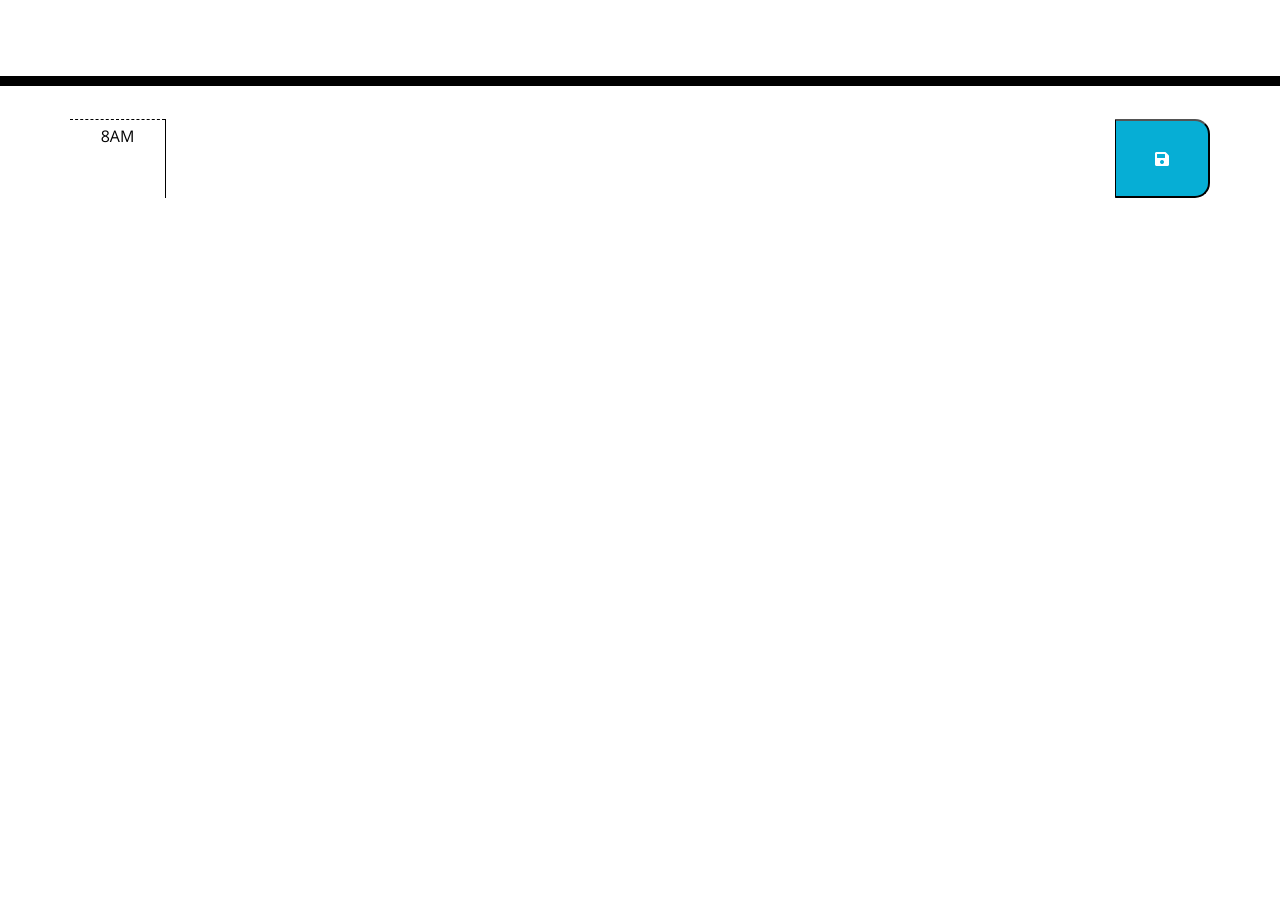
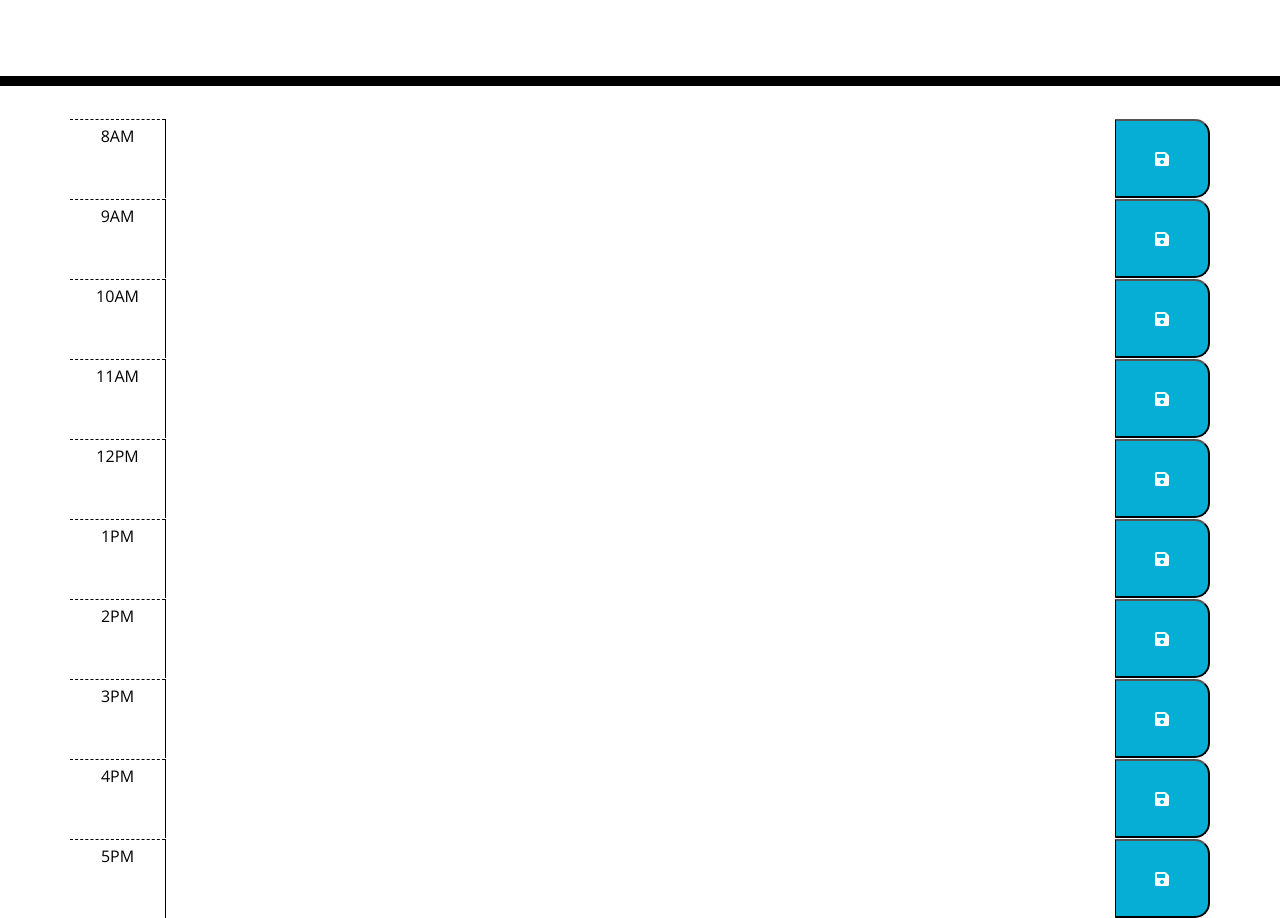
Before and after one commit to krosario314/workDayScheduler, a plain HTML site: page Develop/index.html in a window 1280 px wide. Shown: the part 182-1100 px from the top of the page. Before the commit the page ends 800 px from the top, so only its background shows below. Drawn offline with nearby package versions, Linux system fonts and the light colour scheme; files that its build step writes are made by us from their sources.

Commit message:
hour elements, added js script

```diff
--- a/Develop/index.html
+++ b/Develop/index.html
@@ -30,8 +30,53 @@
     </header>
     <div class="container">
       <!-- Timeblocks go here -->
-      <div class="row time-block" id="8">
+      <div class="row time-block" id="8am">
         <div class="col-1 hour pt-2">8AM</div>
+        <textarea class="col-10 plan"></textarea>
+        <button class="col-1 saveBtn"><i class="fas fa-save"></i></button>
+      </div>
+      <div class="row time-block" id="9am">
+        <div class="col-1 hour pt-2">9AM</div>
+        <textarea class="col-10 plan"></textarea>
+        <button class="col-1 saveBtn"><i class="fas fa-save"></i></button>
+      </div>
+      <div class="row time-block" id="10am">
+        <div class="col-1 hour pt-2">10AM</div>
+        <textarea class="col-10 plan"></textarea>
+        <button class="col-1 saveBtn"><i class="fas fa-save"></i></button>
+      </div>
+      <div class="row time-block" id="11am">
+        <div class="col-1 hour pt-2">11AM</div>
+        <textarea class="col-10 plan"></textarea>
+        <button class="col-1 saveBtn"><i class="fas fa-save"></i></button>
+      </div>
+      <div class="row time-block" id="12pm">
+        <div class="col-1 hour pt-2">12PM</div>
+        <textarea class="col-10 plan"></textarea>
+        <button class="col-1 saveBtn"><i class="fas fa-save"></i></button>
+      </div>
+      <div class="row time-block" id="1pm">
+        <div class="col-1 hour pt-2">1PM</div>
+        <textarea class="col-10 plan"></textarea>
+        <button class="col-1 saveBtn"><i class="fas fa-save"></i></button>
+      </div>
+      <div class="row time-block" id="2pm">
+        <div class="col-1 hour pt-2">2PM</div>
+        <textarea class="col-10 plan"></textarea>
+        <button class="col-1 saveBtn"><i class="fas fa-save"></i></button>
+      </div>
+      <div class="row time-block" id="3pm">
+        <div class="col-1 hour pt-2">3PM</div>
+        <textarea class="col-10 plan"></textarea>
+        <button class="col-1 saveBtn"><i class="fas fa-save"></i></button>
+      </div>
+      <div class="row time-block" id="4pm">
+        <div class="col-1 hour pt-2">4PM</div>
+        <textarea class="col-10 plan"></textarea>
+        <button class="col-1 saveBtn"><i class="fas fa-save"></i></button>
+      </div>
+      <div class="row time-block" id="5pm">
+        <div class="col-1 hour pt-2">5PM</div>
         <textarea class="col-10 plan"></textarea>
         <button class="col-1 saveBtn"><i class="fas fa-save"></i></button>
       </div>
@@ -39,5 +84,6 @@
 
     <script src="https://code.jquery.com/jquery-3.4.1.min.js"></script>
     <script src="https://cdnjs.cloudflare.com/ajax/libs/moment.js/2.24.0/moment.min.js"></script>
+    <script src="./assets/index.js"></script>
   </body>
 </html>
```
Also changed, not shown: Develop/assets/index.js (renamed from Develop/index.js), Develop/assets/style.css (renamed from Develop/style.css).
